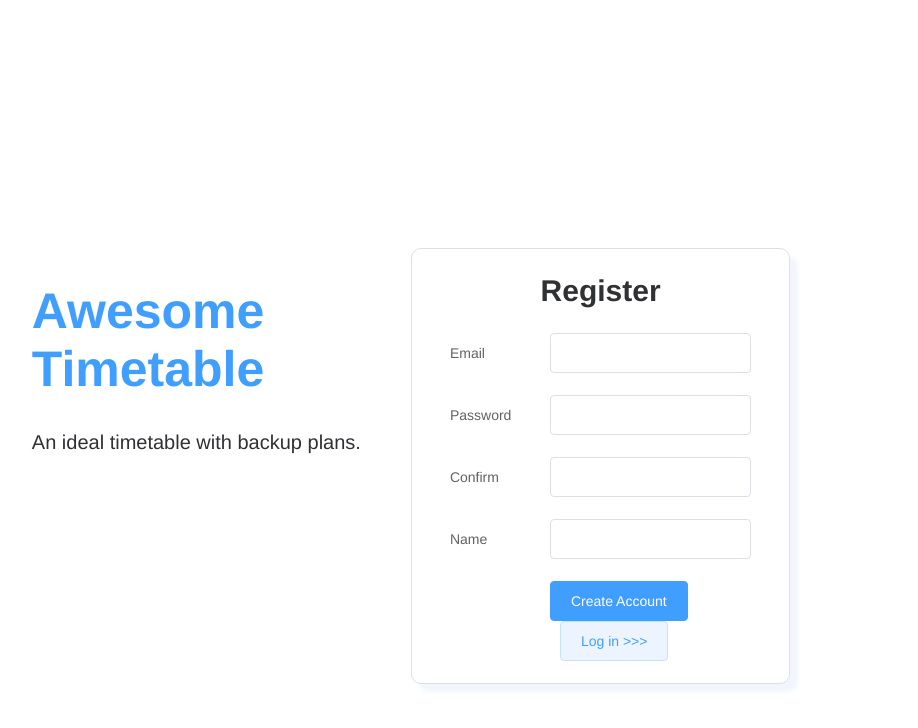
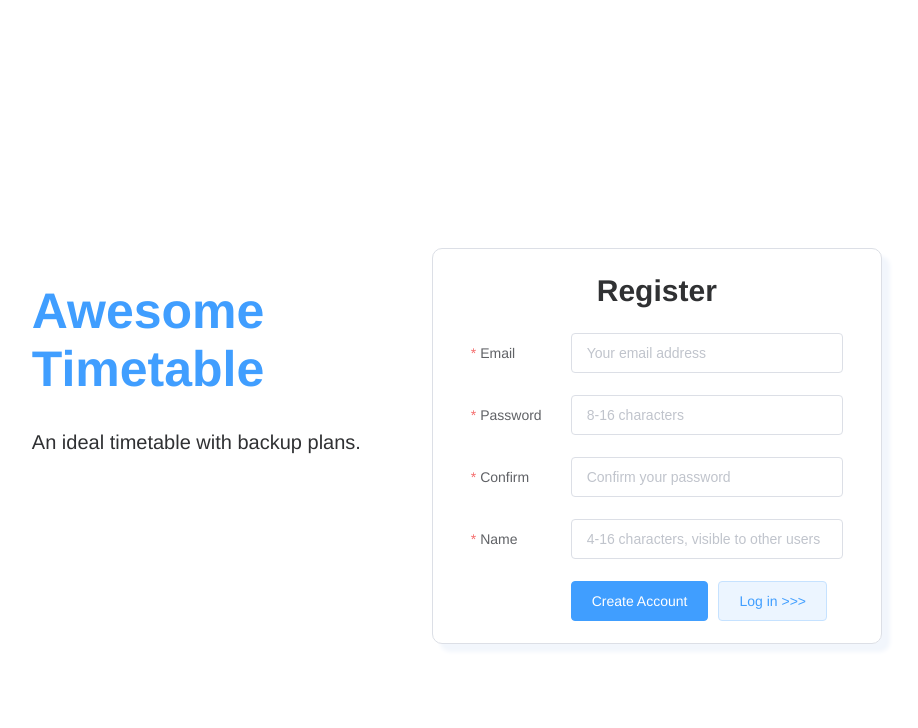
Before and after one commit to DaKoala/awesome-timetable, a Vue app in the folder frontend/: page /#/ in a window 1280 px wide. Both pictures are taken after a click on the button "Sign up >>>". Shown: the top 728 px of the page, without its empty margins (229-1147 px from the left). Built offline with nearby package versions, Linux system fonts and the light colour scheme.

Commit message:
feat: add frontend validation

```diff
--- a/frontend/src/views/Home.vue
+++ b/frontend/src/views/Home.vue
@@ -6,22 +6,35 @@
         </header>
         <main class="user">
             <h2 class="user__title">{{title}}</h2>
-            <el-form :model="formAccount" label-width="100px" label-position="left">
-                <el-form-item label="Email">
+            <el-form :model="formAccount" ref="formAccount" :rules="rules" status-icon
+                     label-width="100px" label-position="left">
+                <!-- login form -->
+                <el-form-item label="Email" v-if="isLogin">
                     <el-input v-model="formAccount.email"></el-input>
                 </el-form-item>
-                <el-form-item label="Password">
+                <el-form-item label="Password" v-if="isLogin">
                     <el-input v-model="formAccount.password" type="password"></el-input>
                 </el-form-item>
-                <el-form-item label="Confirm" v-if="!isLogin">
-                    <el-input v-model="formAccount.confirm" type="password"></el-input>
+                <!-- register form -->
+                <el-form-item label="Email" prop="email" v-if="!isLogin">
+                    <el-input v-model="formAccount.email" placeholder="Your email address">
+                    </el-input>
                 </el-form-item>
-                <el-form-item label="Name" v-if="!isLogin">
-                    <el-input v-model="formAccount.name"></el-input>
+                <el-form-item label="Password" prop="password" v-if="!isLogin">
+                    <el-input v-model="formAccount.password" type="password"
+                              placeholder="8-16 characters"></el-input>
+                </el-form-item>
+                <el-form-item label="Confirm" prop="confirm" v-if="!isLogin">
+                    <el-input v-model="formAccount.confirm" type="password"
+                              placeholder="Confirm your password"></el-input>
+                </el-form-item>
+                <el-form-item label="Name" prop="name" v-if="!isLogin">
+                    <el-input v-model="formAccount.name"
+                              placeholder="4-16 characters, visible to other users"></el-input>
                 </el-form-item>
                 <el-form-item>
                     <el-button type="primary">{{btnPrimary}}</el-button>
-                    <el-button @click="changeForm">{{btnSub}}</el-button>
+                    <el-button @click="changeForm('formAccount')">{{btnSub}}</el-button>
                 </el-form-item>
             </el-form>
         </main>
@@ -39,7 +52,22 @@ export default {
             formAccount: {
                 email: '',
                 password: '',
-                confirm: '',
+                name: '',
+            },
+            checkEmail: (rule, value, cb) => {
+                const regex = /^.+@.+\..+$/;
+                if (!regex.test(value)) {
+                    cb(new Error('Please enter correct email address'));
+                } else {
+                    cb();
+                }
+            },
+            checkConfirm: (rule, value, cb) => {
+                if (value === this.formAccount.password) {
+                    cb();
+                } else {
+                    cb(new Error('This should be consistent to the password above'));
+                }
             },
         };
     },
@@ -53,9 +81,55 @@ export default {
         btnSub() {
             return this.isLogin ? 'Sign up >>>' : 'Log in >>>';
         },
+        rules() {
+            return {
+                email: [
+                    {
+                        required: true,
+                        message: 'Email is required',
+                        trigger: 'blur',
+                    },
+                    {
+                        validator: this.checkEmail,
+                        trigger: 'blur',
+                    },
+                ],
+                password: [
+                    {
+                        required: true,
+                        message: 'Password is required',
+                        trigger: 'blur',
+                    },
+                    {
+                        min: 8,
+                        max: 16,
+                        message: 'Password should be 8-16 characters',
+                    },
+                    {
+                        validator: this.checkConfirm,
+                        trigger: 'blur',
+                    },
+                ],
+                confirm: [
+                    {
+                        required: true,
+                        message: 'You should confirm your password',
+                        trigger: 'blur',
+                    },
+                ],
+                name: [
+                    {
+                        required: true,
+                        message: 'Name is required',
+                        trigger: 'blur',
+                    },
+                ],
+            };
+        },
     },
     methods: {
-        changeForm() {
+        changeForm(formName) {
+            this.$refs[formName].clearValidate();
             this.isLogin = !this.isLogin;
         },
     },
@@ -71,6 +145,7 @@ export default {
     }
 
     .header {
+        min-width: 400px;
         box-sizing: border-box;
         width: 50%;
 
@@ -85,6 +160,7 @@ export default {
     }
 
     .user {
+        min-width: 450px;
         box-sizing: border-box;
         width: 50%;
         padding: 0 5%;
```
